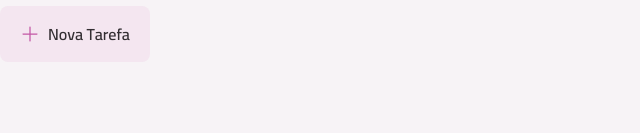
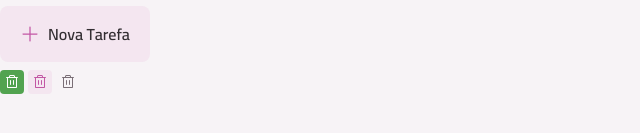
Before and after one commit to MayconSantos04/Projeto-To-Do-List, a React (Vite) app: page / in a window 1280 px wide. Shown: the part 255-388 px from the top of the page, without its empty margins (0-640 px from the left). Built offline with nearby package versions, Linux system fonts and the light colour scheme.

Commit message:
feat: new file of icon

```diff
--- a/src/App.tsx
+++ b/src/App.tsx
@@ -5,6 +5,7 @@
 import Plus from "./assets/icons/Plus.svg?react";
 import Badge from "./components/Badge.tsx";
 import Button from "./components/Button.tsx";
+import ButtonIcon from "./components/Button-icon.tsx";
 
 export default function App() {
   return (
@@ -34,6 +35,12 @@
       <div>
         <Button icon={Plus}>Nova Tarefa</Button>
       </div>
+
+      <div className="flex gap-1 ">
+        <ButtonIcon icon={Trash} />
+        <ButtonIcon icon={Trash} variant="secondary"/>
+        <ButtonIcon icon={Trash} variant="tertiary"/>
+      </div>
     </div>
   );
 }
--- /dev/null
+++ b/src/components/Button-icon.tsx
@@ -0,0 +1,81 @@
+import React from "react";
+import Icon from "./Icon";
+import { cva, type VariantProps } from "class-variance-authority";
+
+export const buttonIconVariant = cva(
+  `
+    inline-flex items-center justify-center
+    cursor-pointer transition group
+  `,
+  {
+    variants: {
+      variant: {
+        primary: "bg-green-base hover:bg-green-dark",
+        secondary: "bg-gray-200 hover:bg-pink-base",
+        tertiary: "bg-transparent hover:bg-gray-200",
+      },
+      size: {
+        sm: "w-6 h-6 p-1 rounded",
+      },
+      disabled: {
+        true: "opacity-50 pointer-events-none",
+      },
+    },
+    defaultVariants: {
+      variant: "primary",
+      size: "sm",
+      disabled: false,
+    },
+  }
+);
+
+export const buttonIconVariants = cva("transition", {
+  variants: {
+    variant: {
+      primary: "fill-white",
+      secondary: "fill-pink-base group-hover:fill-white",
+      tertiary: "fill-gray-300 group-hover:fill-gray-400",
+    },
+    size: {
+      sm: "w-4 h-4",
+    },
+  },
+  defaultVariants: {
+    variant: "primary",
+    size: "sm",
+  },
+});
+
+interface ButtonIconProps
+  extends VariantProps<typeof buttonIconVariant>,
+    Omit<React.ComponentProps<"button">, "size" | "disabled"> {
+  icon: React.ComponentProps<typeof Icon>["svg"];
+}
+
+export default function ButtonIcon({
+  variant,
+  size,
+  disabled,
+  className,
+  icon: IconComponent,
+  ...props
+}: ButtonIconProps) {
+  return (
+    <button
+      {...props}
+      className={buttonIconVariant({
+        variant,
+        size,
+        disabled,
+      })}
+    >
+      <Icon
+        svg={IconComponent}
+        className={buttonIconVariants({
+          variant,
+          size,
+        })}
+      />
+    </button>
+  );
+}
```
